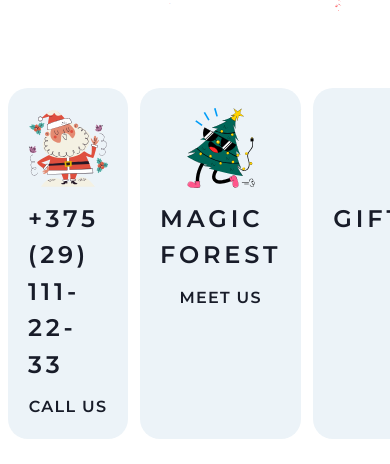
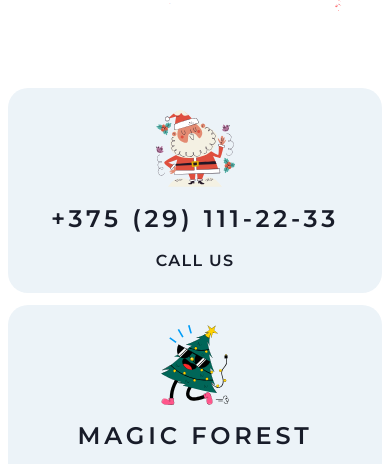
Before and after one commit to polyakov-artem/JSFE2024Q4, a plain HTML site: page christmas-shop/index.html in a window 390 px wide. Shown: the part 4418-4882 px from the top of the page. Drawn offline with Linux system fonts and the light colour scheme.

Commit message:
feat: add styles for footer for max width 1060px

```diff
--- a/christmas-shop/css/style.css
+++ b/christmas-shop/css/style.css
@@ -918,6 +918,13 @@ body {
   margin: 0 0 22px;
 }
 
+@media (max-width: 1060px) {
+  .footer__contacts-grid {
+    grid-template-columns: 1fr;
+    grid-auto-rows: 1fr;
+  }
+}
+
 @media (max-width: 768px) {
   .header__panel {
     z-index: 20;
```
